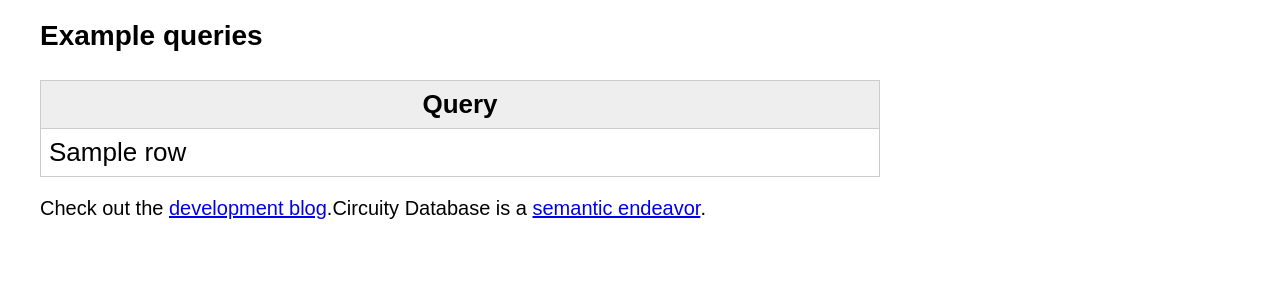
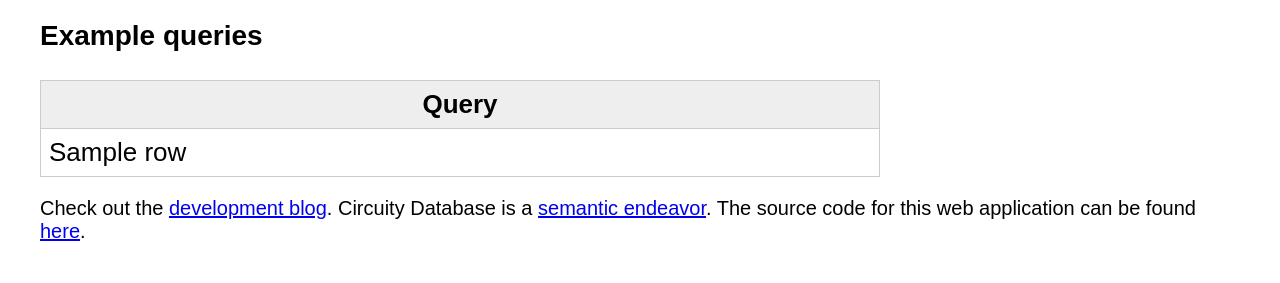
Before and after one commit to billingross/circuity-application, a Flask app: template templates/base.html in a window 1280 px wide. Shown: the part 848-1131 px from the top of the page. Before the commit the page ends 1067 px from the top, so only its background shows below. Run offline with Flask 3, Linux system fonts and the light colour scheme; the template is opened without the code that fills it: most values are stand-ins (such as "Sample title", 1, 10 or a date in 2020).

Commit message:
Add source link

```diff
--- a/templates/base.html
+++ b/templates/base.html
@@ -135,7 +135,7 @@
     </tbody>
 </table>
 
-<p>Check out the <a href="https://billingross.github.io/circuity">development blog</a>.Circuity Database is a <a href="https://billingross.github.io/circuity">semantic endeavor</a>.<p>
+<p>Check out the <a href="https://billingross.github.io/circuity">development blog</a>. Circuity Database is a <a href="https://billingross.github.io/circuity">semantic endeavor</a>. The source code for this web application can be found <a href="https://github.com/billingross/circuity-application">here</a>.<p>
 
 </body>
 </html>
```
